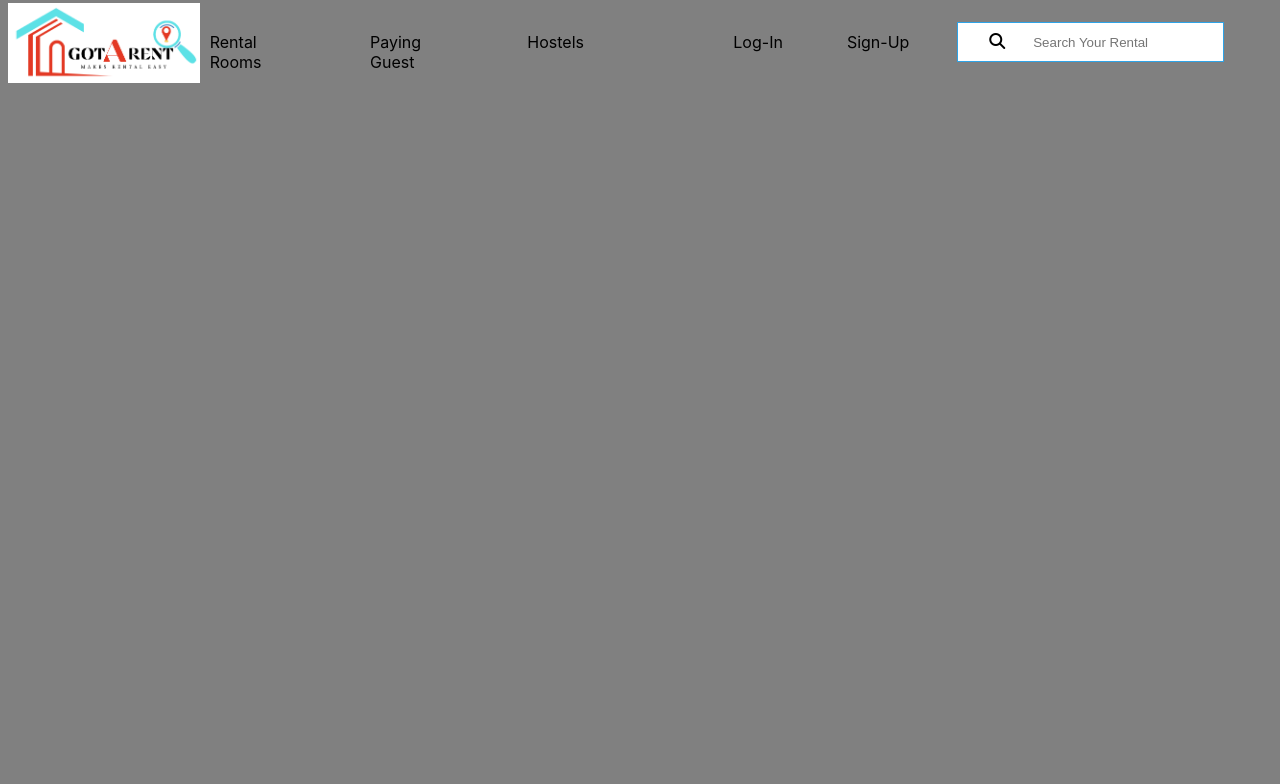
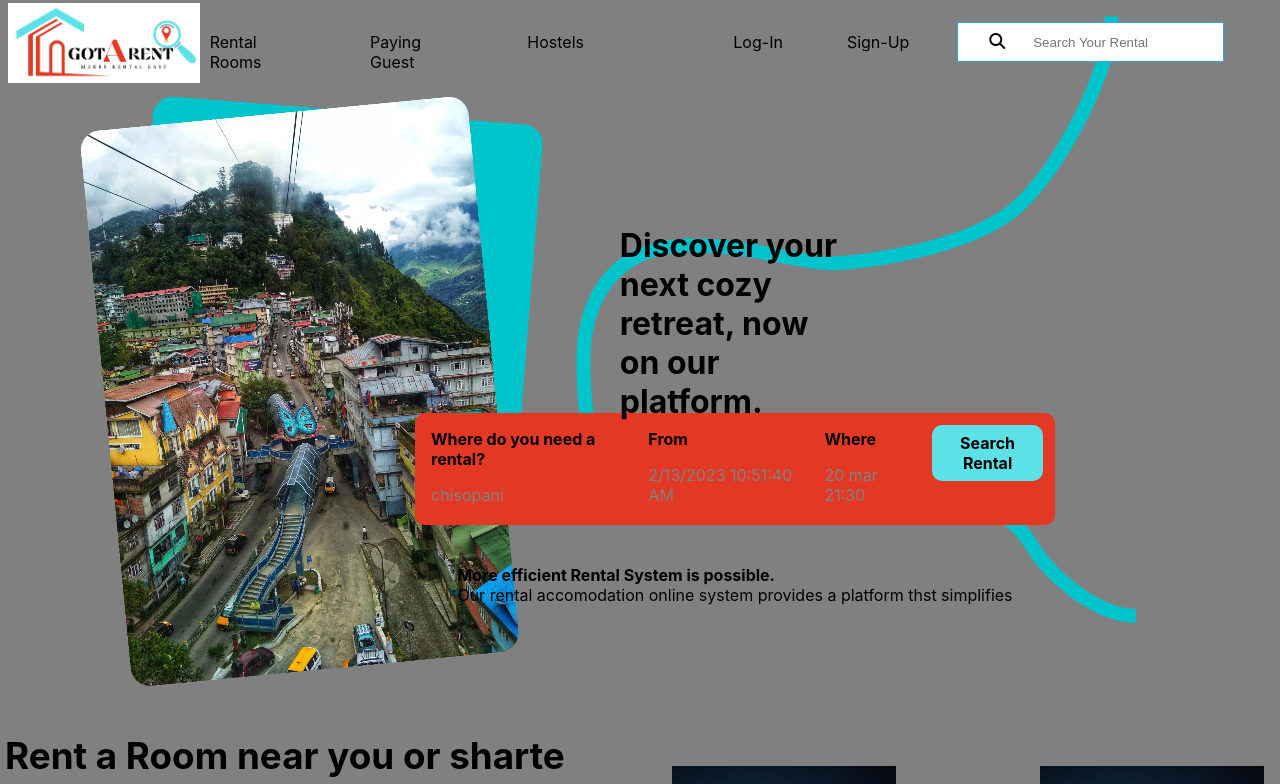
Before and after one commit to gotarent/gotarent, a React (Create React App) app: page / in a window 1280 px wide. Shown: the top 784 px of the page. Built offline with nearby package versions, Linux system fonts and the light colour scheme.

Commit message:
updated linking

```diff
--- a/src/components/pages/Linking.jsx
+++ b/src/components/pages/Linking.jsx
@@ -2,13 +2,15 @@ import {BrowserRouter as Router, Route, Routes} from 'react-router-dom'
 import SignupForm from './Signup'
 import BasicForm from './login';
 import Navbar from './Navbar';
-
+import Home from "./Home"
 const Linking = () => {
     return(
         <>
             <Router>
                 <Navbar/>
                 <Routes>
+
+                    <Route path = "/" element= {<Home/>}/>
                     <Route path = "/Signup" element= {<SignupForm/>}/>
                     <Route path = "/Login" element= {<BasicForm/>}/>
                 </Routes>
```
